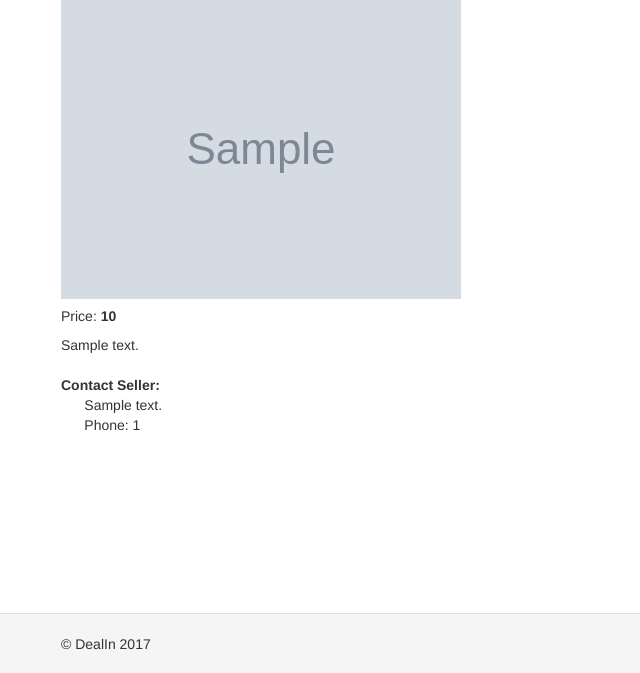
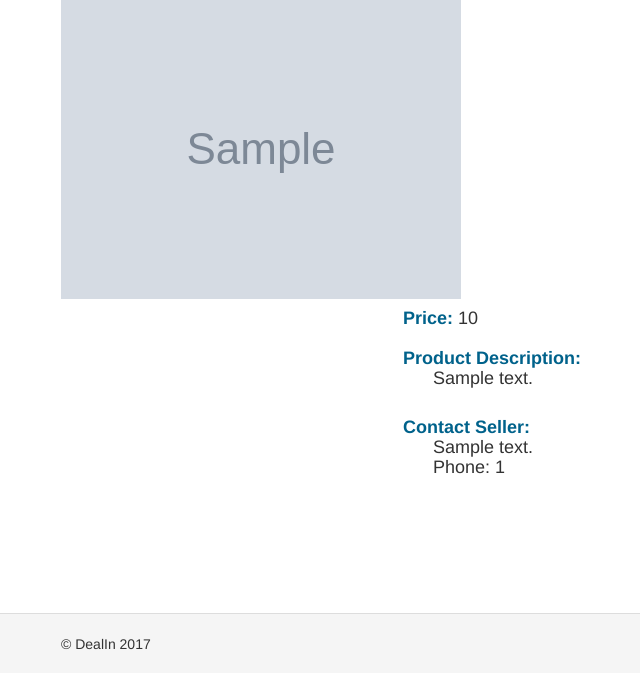
Before and after one commit to devikaSn/eMarket, a Yii app: template views/site/productdetail.php in a window 1280 px wide. Shown: the part 127-800 px from the top of the page, without its empty margins (9-649 px from the left). Run offline with PHP 8.4 and a stand-in for Yii, Linux system fonts and the light colour scheme; the template is opened without the code that fills it: most values are stand-ins (such as "Sample title", 1, 10 or a date in 2020); grey boxes marked "Sample" are stand-in pictures; data that the repository does not hold is empty; some libraries are stand-ins or nearby versions.

Commit message:
Fixing product detail ui

```diff
--- a/views/site/productdetail.php
+++ b/views/site/productdetail.php
@@ -21,16 +21,21 @@ use app\models\Adsinfo;
     	</div>
 
     	<div class="product-detail-description">
-                <h5> Price: <b><?php echo $product['price'];?></b></h5>
+                <h4>
+                    <b style="color:#00628B"> Price: </b> <?php echo $product['price'];?><br><br>
+                    <b style="color:#00628B"> Product Description: </b>
+
     	 			<p>
+                         &nbsp;&nbsp;&nbsp;&nbsp;&nbsp;
                         <?php echo $product['adDescription']; ?>
                         <br><br>
-                    <b> Contact Seller:</b><br>
+    	 			</p>
+                        <b style="color:#00628B"> Contact Seller:</b><br>
                         &nbsp;&nbsp;&nbsp;&nbsp;&nbsp;
                         <?php echo  $product['contactAddress']; ?><br>
                         &nbsp;&nbsp;&nbsp;&nbsp;&nbsp;
                         Phone: <?php echo $product['contactNumber']; ?>
-	 			</p>
+                </h4>
     	</div>
     </div>
 </div>
--- a/views/user/editad.php
+++ b/views/user/editad.php
@@ -20,7 +20,7 @@ $this->params['breadcrumbs'][] = 'My Account  / '. $this->title;
 		    <?= $form->field($model, 'price')->label("Product Price") ?>
 		    <?= $form->field($model, 'contactAddress')->textArea()->label("Contact Address") ?>
 		    <?= $form->field($model, 'contactNumber')->label("Contact Number") ?>
-		   	<?= $form->field($upmodel, 'file')->fileInput() ?>
+		    <?= $form->field($upmodel, 'file')->fileInput() ?>
 		    <div class="form-group">
 		        <?= Html::submitButton('Save Changes', ['class' => 'btn btn-primary'],  array('name' => 'submitButton')) ?>
 		    </div>
--- a/views/user/myads.php
+++ b/views/user/myads.php
@@ -42,13 +42,13 @@ $this->params['breadcrumbs'][] = 'My Account  / '. $this->title;
                     </h4>
                        	<div class= "product-edit">
 
-                           <?php echo Html::a('Edit Ad', ['/user/editad', 'adId' => $productInfo['adId']], ['class'=>'btn btn-primary']) ;
+                           <?php echo Html::a('Edit Ad', ['/user/editad', 'adId' => $productInfo['adId']], ['class'=>'btn btn-default btn-sm']) ;
                            ?>
                         </div><div class="product-del">
                            <?php echo Html::a('Delete',['/user/editad',
                                         'adId' => $productInfo['adId'],
                                          'shouldDelete' => true],
-                                          ['class'=>'btn btn-primary',
+                                          ['class'=>'btn btn-default btn-sm',
                                             'data' => [
                                                 'confirm' => 'Are you sure you want to delete?',
                                                 // 'method' => 'post'
--- a/web/css/test.css
+++ b/web/css/test.css
@@ -49,11 +49,16 @@ a:visited {
 	text-align: center;
 }
 
+.product-detail-image img {
+	max-width: 550px;
+}
+
 .product-detail-description {
 	width:70%;
 	height: auto;
-	text-align: left;
+	float: right;
 }
+
 
 .product-edit {
 	float: left;
```
Lines whose indentation alone changed are shown as unchanged.
